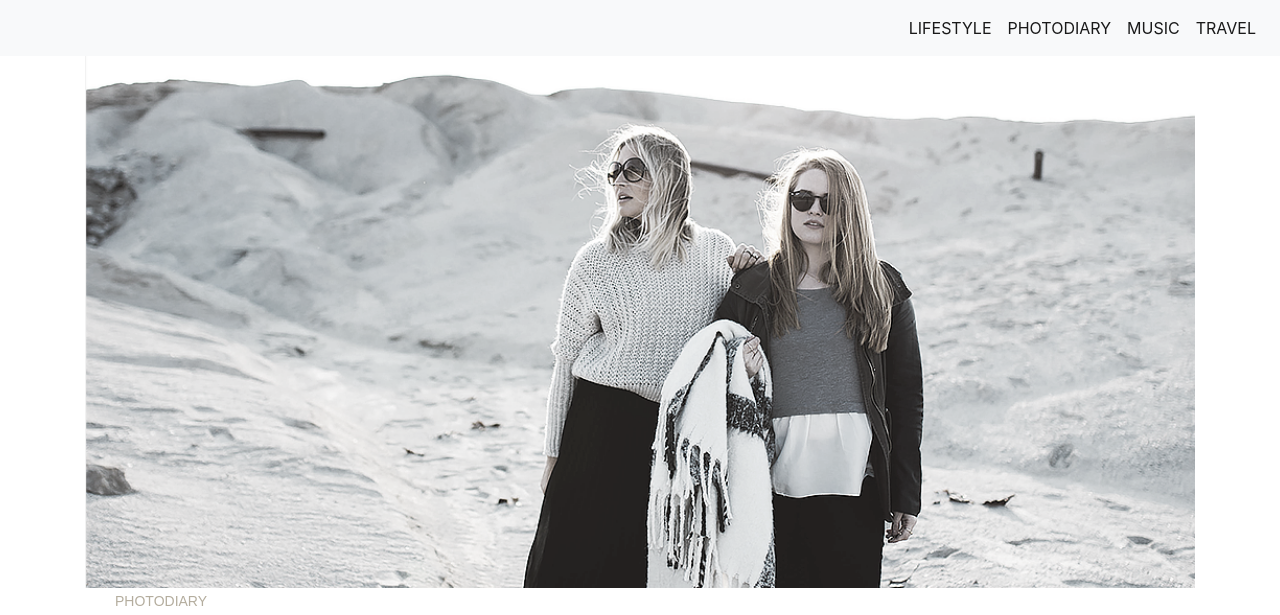
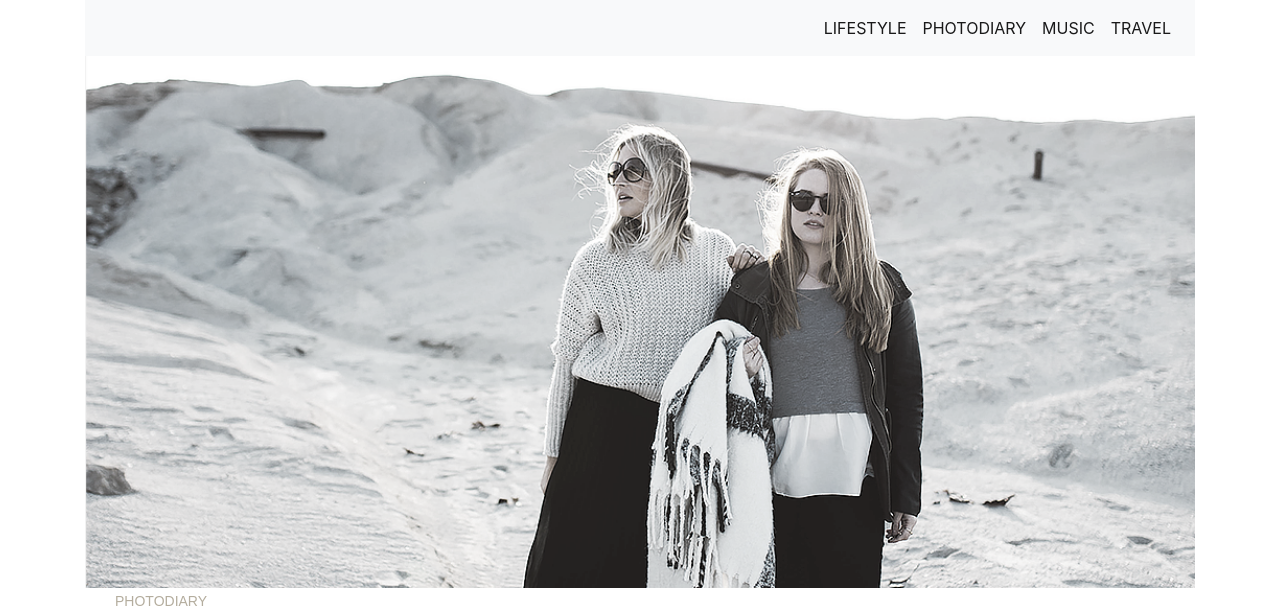
Before and after one commit to fk3532507/assignment-07, a plain HTML site: page index.html in a window 1280 px wide. Shown: the top 615 px of the page. Drawn offline with Linux system fonts and the light colour scheme.

Commit message:
Update index.html

```diff
--- a/index.html
+++ b/index.html
@@ -10,7 +10,9 @@
 
 </head>
 <body>
-    <nav class="navbar navbar-expand-lg navbar-light bg-light">
+    <div class="container">
+    <div class="row">
+    <div class="col-md-12"> <nav class="navbar navbar-expand-lg navbar-light bg-light">
         <img src="images/logo.png" alt="">
         </button>
 
@@ -33,7 +35,8 @@
           </ul>
 
         </div>
-      </nav>
+      </nav></div></div></div>
+
 
 <div class="container">
     <div class="row">
```
